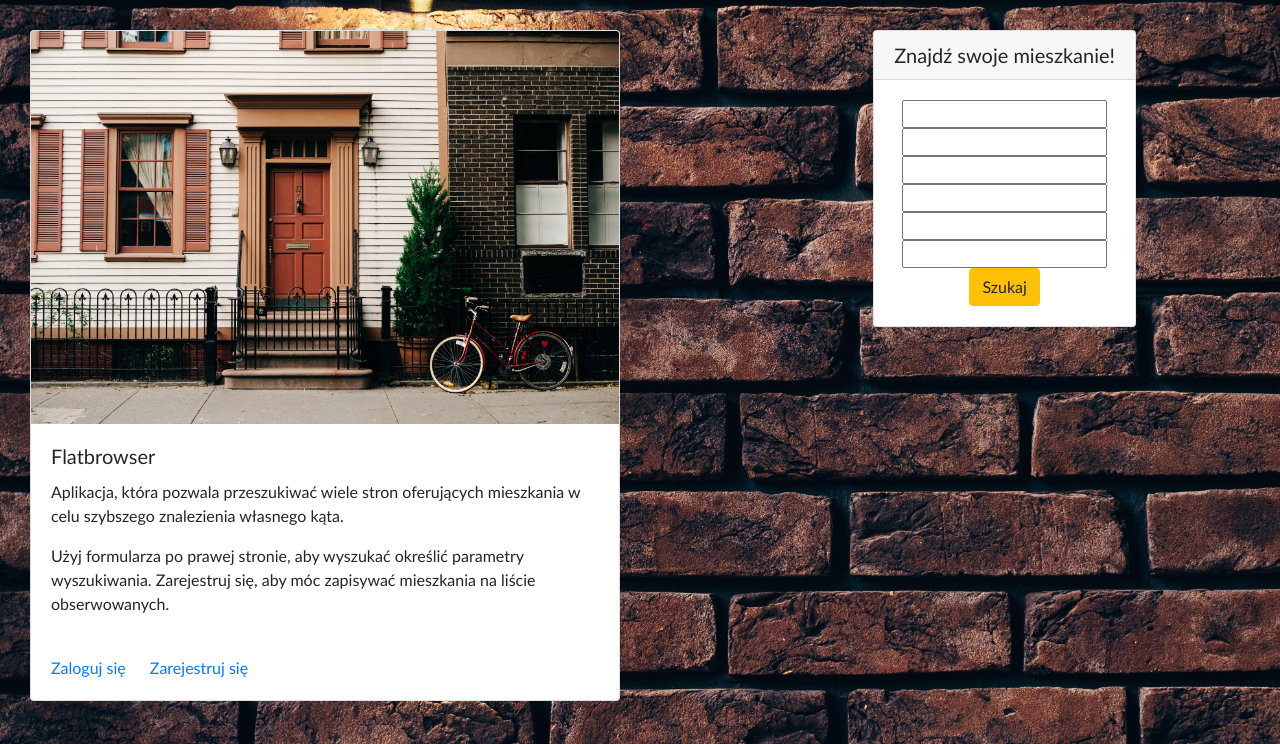
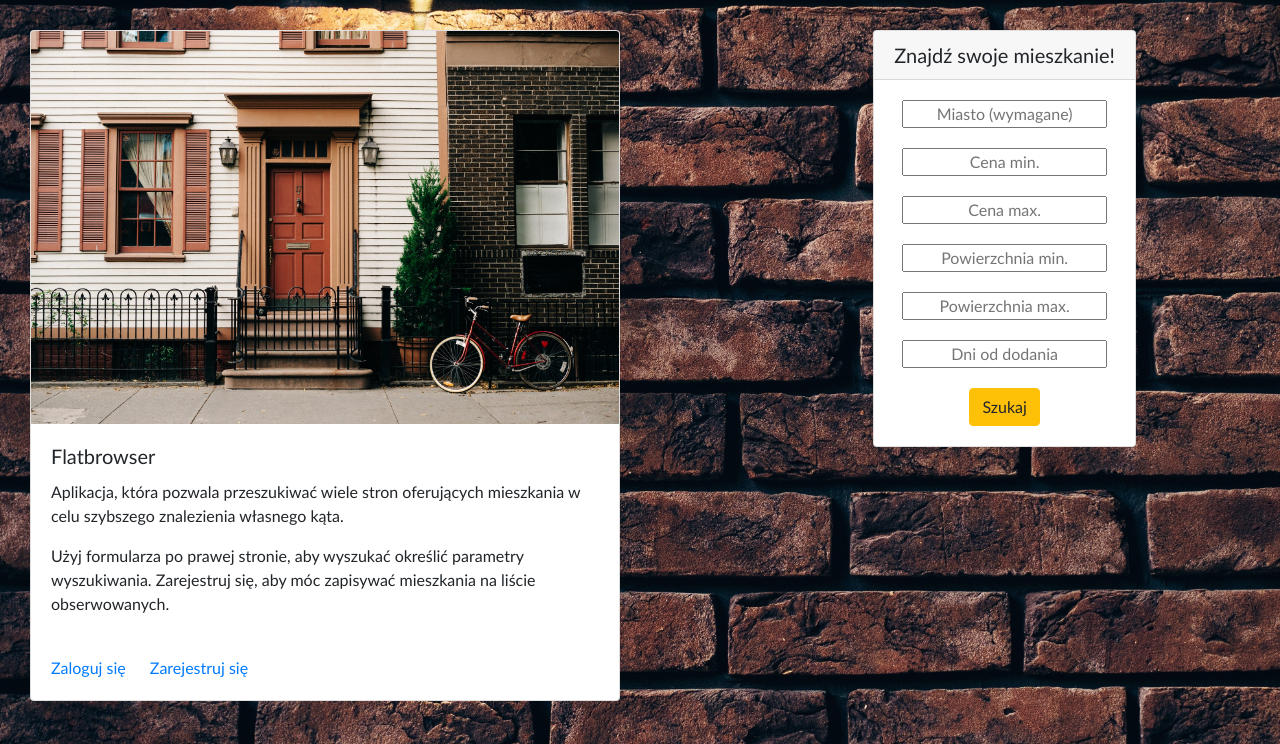
Before and after one commit to MateDawid/Django-flat-browser, a Django app: page / in a window 1280 px wide. Shown: the part 56-800 px from the top of the page. Run offline with Django 3.2, Linux system fonts and the light colour scheme; some libraries are stand-ins or nearby versions.

Commit message:
Update search form

```diff
--- a/flatbrowser/main/forms.py
+++ b/flatbrowser/main/forms.py
@@ -4,12 +4,12 @@ from django.core.exceptions import ValidationError, ObjectDoesNotExist
 from django import forms
 
 class SearchForm(forms.Form):
-    city = forms.CharField(label='Miasto (pole wymagane)')
-    min_price = forms.CharField(label='Minimalna cena', required=False)
-    max_price = forms.CharField(label='Maksymalna cena', required=False)
-    min_area = forms.CharField(label='Minimalna powierzchnia', required=False)
-    max_area = forms.CharField(label='Maksymalna powierzchnia', required=False)
-    days_from_publication = forms.CharField(label='Dni od dodania', required=False)
+    city = forms.CharField(label="", help_text="",widget=forms.TextInput(attrs={'placeholder': 'Miasto (wymagane)', 'class' : 'formField'}))
+    min_price = forms.CharField(label="", help_text="",widget=forms.TextInput(attrs={'placeholder': 'Cena min.', 'class' : 'formField'}), required=False)
+    max_price = forms.CharField(label="", help_text="",widget=forms.TextInput(attrs={'placeholder': 'Cena max.', 'class' : 'formField'}), required=False)
+    min_area = forms.CharField(label="", help_text="",widget=forms.TextInput(attrs={'placeholder': 'Powierzchnia min.', 'class' : 'formField'}), required=False)
+    max_area = forms.CharField(label="", help_text="",widget=forms.TextInput(attrs={'placeholder': 'Powierzchnia max.', 'class' : 'formField'}), required=False)
+    days_from_publication = forms.CharField(label="", help_text="",widget=forms.TextInput(attrs={'placeholder': 'Dni od dodania', 'class' : 'formField'}), required=False)
 
     def clean_min_price(self):
         min_price = self.cleaned_data['min_price']
--- a/flatbrowser/main/static/main/styles.css
+++ b/flatbrowser/main/static/main/styles.css
@@ -45,7 +45,7 @@ body {
     margin-right: auto;
     display: block;
     text-align: center;
-    height:auto;
+    max-height:auto;
     margin-top: 30px;
     position: fixed;
     z-index: 1;
@@ -57,6 +57,14 @@ body {
     margin-right: auto;
     display: block;
     text-align: center;
+}
+
+.formField {
+  margin-bottom: 20px;
+  margin-left: auto;
+  margin-right: auto;
+  display: block;
+  text-align: center;
 }
 
 #offersCount {
--- a/flatbrowser/main/templates/main/base.html
+++ b/flatbrowser/main/templates/main/base.html
@@ -47,28 +47,12 @@
             <form method="post" novalidate>
                 {% csrf_token %}
                 <div class="card-body">
-                    <div class="row">
-                        {{ form.city|bootstrap }}
-                    </div>
-                    <div class="row">
-                        {{ form.min_price|bootstrap }}
-                    </div>
-                    <div class="row">
-                        {{ form.max_price|bootstrap }}
-                    </div>
-                    <div class="row">
-                        {{ form.min_area|bootstrap }}
-                    </div>
-                    <div class="row">
-                        {{ form.max_area|bootstrap }}
-                    </div>
-                    <div class="row">
-                        {{ form.days_from_publication|bootstrap }}
-                    </div>
+                    {{ form.as_p }}
                     <div class="row">
                         <button type="submit" href="results" class="btn btn-warning">Szukaj</button>
                     </div>
                 </div>
+
             </form>
         </div>
     </div>
```
